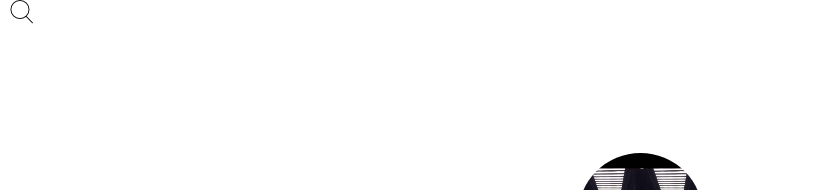
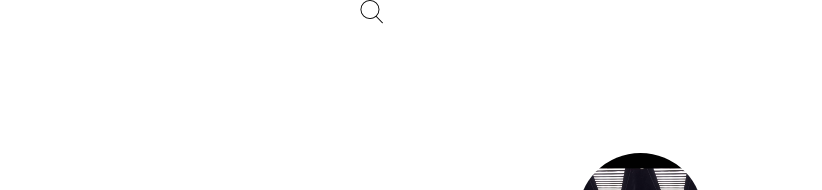
Before and after one commit to CHANMYUNG/nooheat.github.io, a Jekyll site: the page built from index.html, in a window 1280 px wide. Shown: the top 190 px of the page, without its empty margins (0-822 px from the left). Built offline with Jekyll 4.4.1, drawn with Linux system fonts in a browser that asks for light colours.

Commit message:
profile update

```diff
--- a/_layouts/default.html
+++ b/_layouts/default.html
@@ -4,12 +4,6 @@ layout: compress
 <!DOCTYPE html>
 <html lang="en">
 <head>
-    <style>
-        #search{
-            padding: 20px 0px 0px 10px
-        }
-    </style>
-    <a id="search" href="/search/"><img src="/assets/images/icon/search.png"/></a>
 
     <meta charset="utf-8">
     <meta http-equiv=X-UA-Compatible content="IE=edge,chrome=1">
@@ -36,6 +30,7 @@ layout: compress
         {% if page.tag %}
             <div class="post">
         {% else %}
+            <a href="/search/"><img src="/assets/images/icon/search.png"/></a>
             {% if showHeader != true %}
                 <div class="page {{ page.title | downcase }}">
             {% else %}
```
